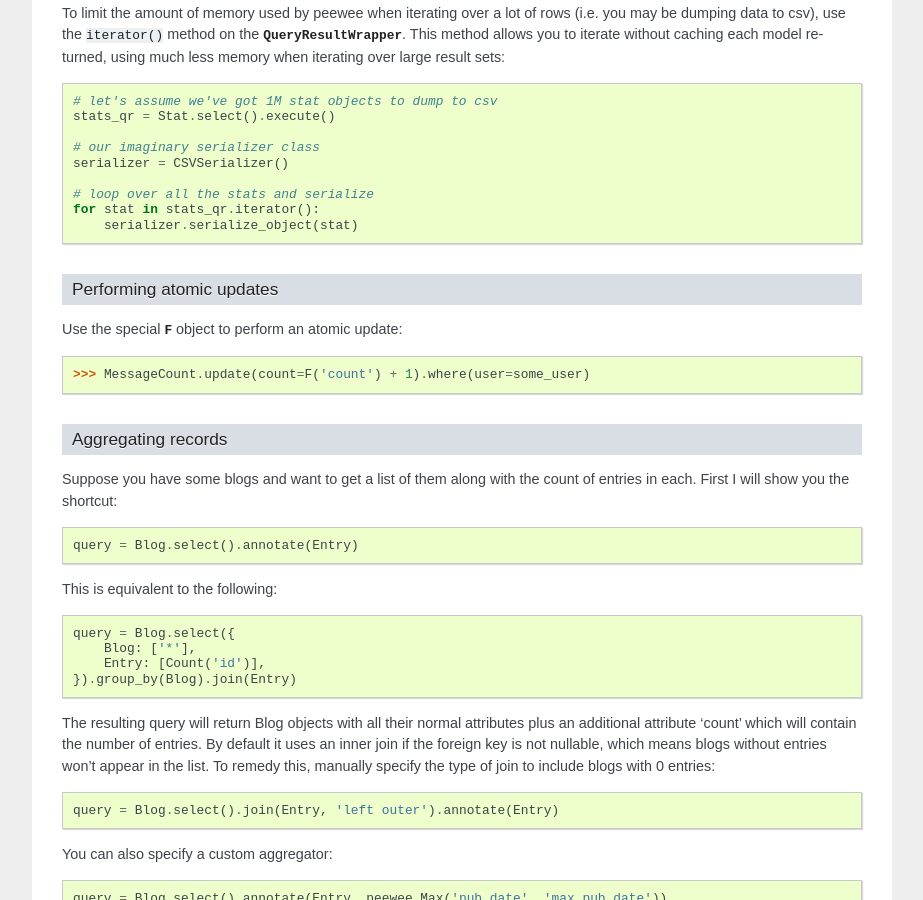
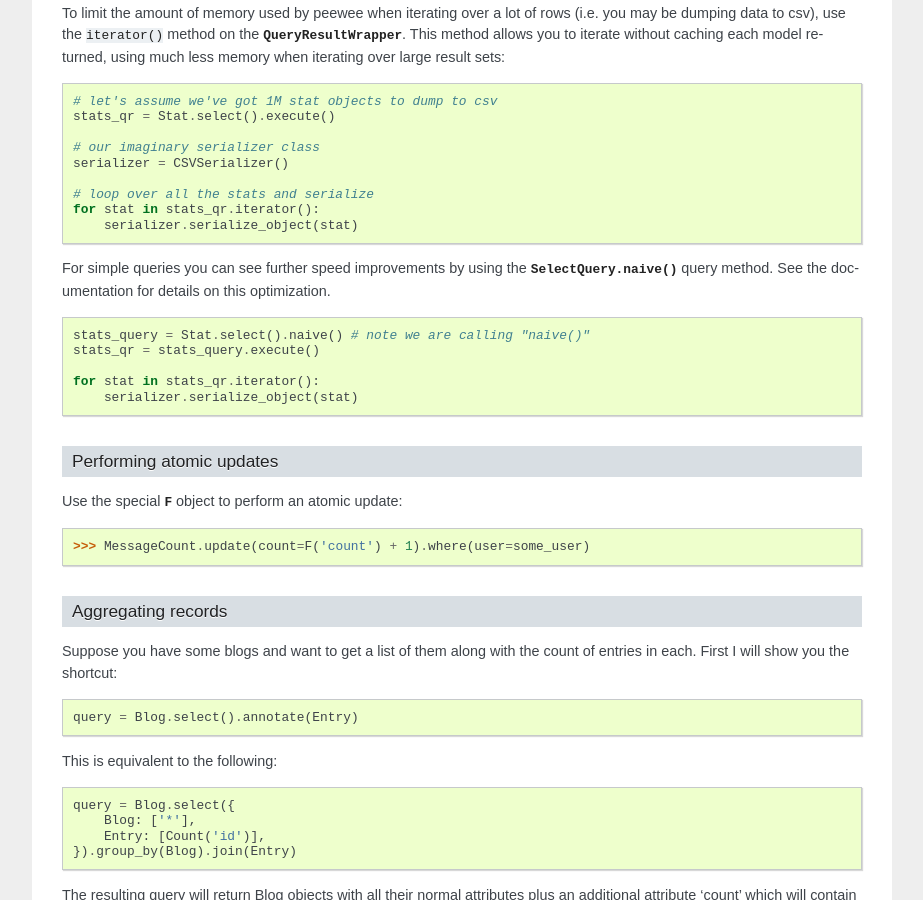
Before and after one commit to coleifer/peewee, a Sphinx documentation site: the page built from docs/peewee/cookbook.rst, in a window 1280 px wide and 900 px high, scrolled down 6340 px. Shown: the whole window, without its empty margins (198-1121 px from the left). Built offline with Sphinx 7.4.7, drawn with Linux system fonts in a browser that asks for light colours.

Commit message:
Adding notes about .naive() to the cookbook

```diff
--- a/docs/peewee/cookbook.rst
+++ b/docs/peewee/cookbook.rst
@@ -430,6 +430,18 @@ memory when iterating over large result sets:
         serializer.serialize_object(stat)
 
 
+For simple queries you can see further speed improvements by using the :py:meth:`SelectQuery.naive`
+query method.  See the documentation for details on this optimization.
+
+.. code-block:: python
+
+    stats_query = Stat.select().naive() # note we are calling "naive()"
+    stats_qr = stats_query.execute()
+
+    for stat in stats_qr.iterator():
+        serializer.serialize_object(stat)
+
+
 Performing atomic updates
 ^^^^^^^^^^^^^^^^^^^^^^^^^
 
```
